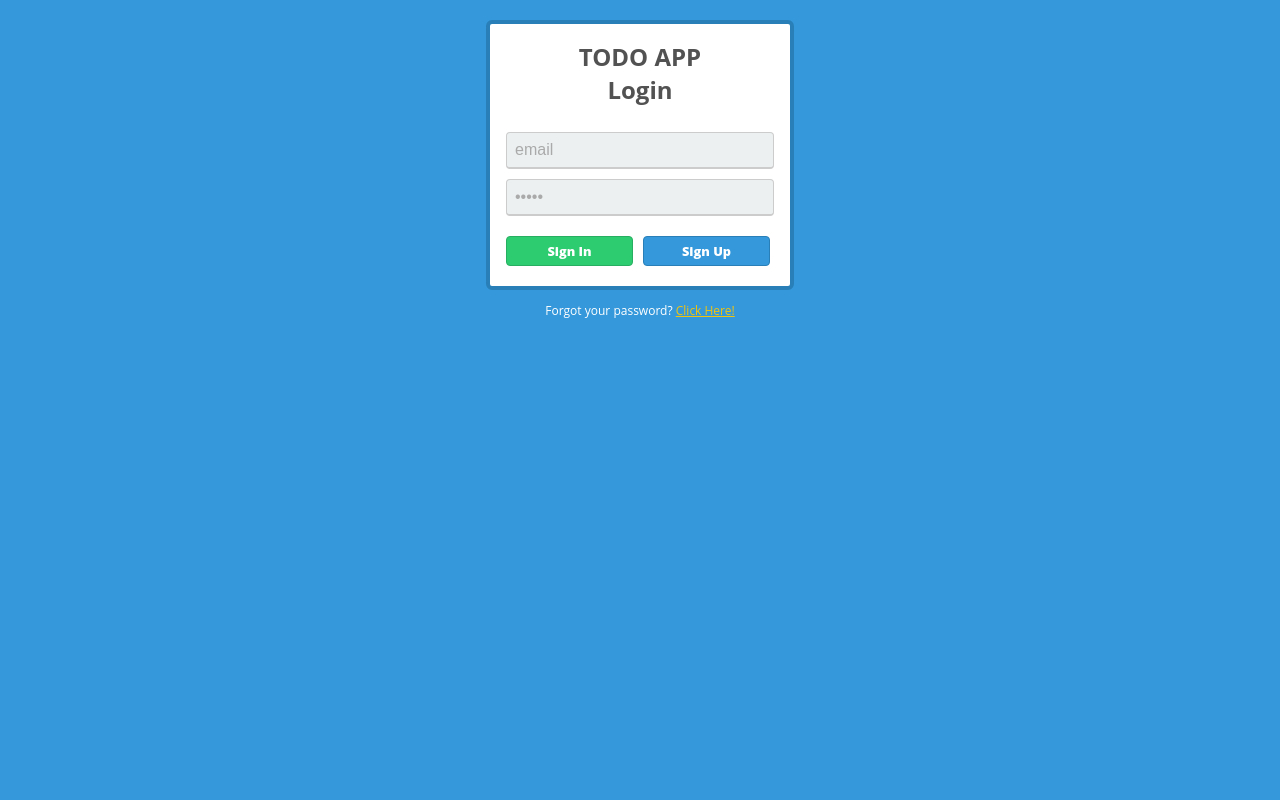
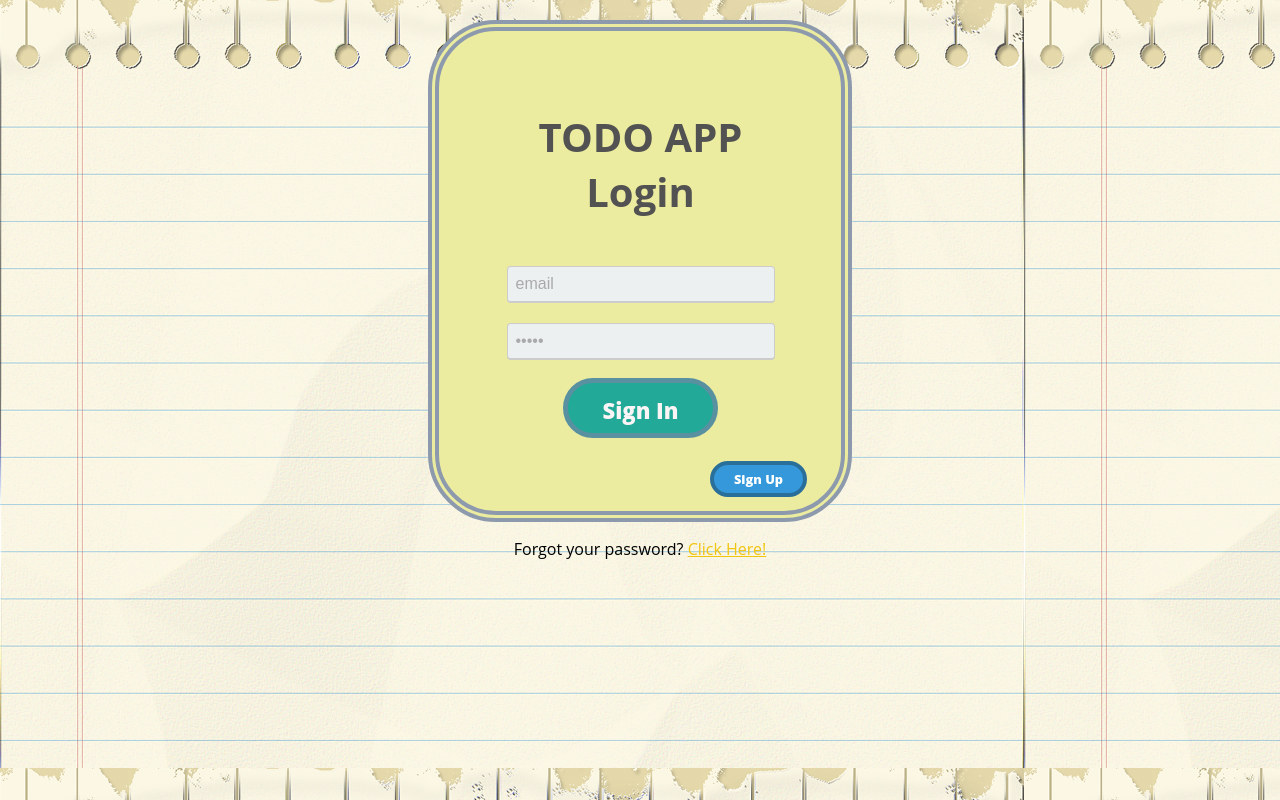
Before and after one commit to MANUCHANDRAN94/First_LoginPage, a website: page public/login.html in a window 1280 px wide. Drawn offline with Linux system fonts and the light colour scheme.

Commit message:
LOgIN completed

```diff
--- a/package.json
+++ b/package.json
@@ -2,13 +2,15 @@
   "name": "frontend_app",
   "version": "1.0.0",
   "description": "",
-  "main": "index.js",
+  "main": "app.js",
   "scripts": {
     "test": "echo \"Error: no test specified\" && exit 1"
   },
   "author": "",
   "license": "ISC",
   "dependencies": {
-    "express": "^4.17.1"
+    "express": "^4.17.1",
+    "http": "0.0.1-security",
+    "path": "^0.12.7"
   }
 }
--- a/public/login.css
+++ b/public/login.css
@@ -1,30 +1,36 @@
 body {
     font-family: "Open Sans", sans-serif;
-    background: #3498db;
+    background-image: url("background.jpg");
     margin: 0 auto 0 auto;
     width: 100%;
     text-align: center;
     margin: 20px 0px 20px 0px;
 }
 
-p {
-    font-size: 12px;
-    text-decoration: none;
-    color: #ffffff;
+#help {
+    text-align-last: left;
+    float: left;
+    width: 100px;
+    padding-left: 148px;
+    padding-top: 12px;
+
 }
 
 h1 {
-    font-size: 1.5em;
+    padding-top: 0px;
+    margin-top:0px ;
+    font-size: 2.5em;
     color: #525252;
 }
 
 .box {
-    background: white;
-    width: 300px;
-    border-radius: 6px;
+    background: rgb(235, 236, 159);
+    width: 401px;
+    height: 333px;
+    border-radius: 68px;
     margin: 0 auto 0 auto;
-    padding: 0px 0px 70px 0px;
-    border: #2980b9 4px solid;
+    padding: 78px 0px 69px 1px;
+    border: #8d99ac 11px double;
 }
 
 .email {
@@ -34,14 +40,15 @@ h1 {
     padding: 8px;
     width: 250px;
     color: #aaaaaa;
-    margin-top: 10px;
+    margin-top: 20px;
     font-size: 1em;
     border-radius: 4px;
+
 }
 
 .password {
     border-radius: 4px;
-    background: #ecf0f1;
+    background:blueviolet;
     border: #ccc 1px solid;
     padding: 8px;
     width: 250px;
@@ -49,20 +56,19 @@ h1 {
 }
 
 .btn {
-    background: #2ecc71;
-    width: 125px;
-    padding-top: 5px;
-    padding-bottom: 5px;
-    color: white;
-    border-radius: 4px;
-    border: #27ae60 1px solid;
-
-    margin-top: 20px;
+    background: rgb(34, 169, 151);
+    width: 145px;
+    padding-top: 12px;
+    padding-bottom: 8px;
+    color: #fbf5f5;
+    border-radius: 37px;
+    border: #5991a0 5px solid;
+    margin-top: 18px;
     margin-bottom: 20px;
     float: left;
-    margin-left: 16px;
+    margin-left: 123px;
     font-weight: 800;
-    font-size: 0.8em;
+    font-size: 22px;
 }
 
 .btn:hover {
@@ -70,22 +76,21 @@ h1 {
 }
 
 #btn2 {
-    float: left;
+    float: right;
     background: #3498db;
-    width: 125px;
+    width: 89px;
     padding-top: 5px;
     padding-bottom: 5px;
     color: white;
-    border-radius: 4px;
-    border: #2980b9 1px solid;
-
-    margin-top: 20px;
+    border-radius: 20px;
+    border: #2a6e9a 4px solid;
+    margin-top: 3px;
     margin-bottom: 20px;
-    margin-left: 10px;
+    margin-right: 34px;
     font-weight: 800;
     font-size: 0.8em;
 }
 
 #btn2:hover {
-    background: #3594d2;
+    background:#ebdc13;
 }
--- a/public/login.js
+++ b/public/login.js
@@ -10,12 +10,12 @@ function field_blur(field, email) {
     }
 }
 
-//Fade in dashboard box
+
 $(document).ready(function () {
-    $('.box').hide().fadeIn(1000);
+    $('.box').hide().fadeIn(2000);
 });
 
-//Stop click event
+
 $('a').click(function (event) {
     event.preventDefault();
 });
```
Also changed, not shown: index.js (added, +14 -0 lines), public/index.html (added, +41 -0 lines), public/background.jpg (added).
